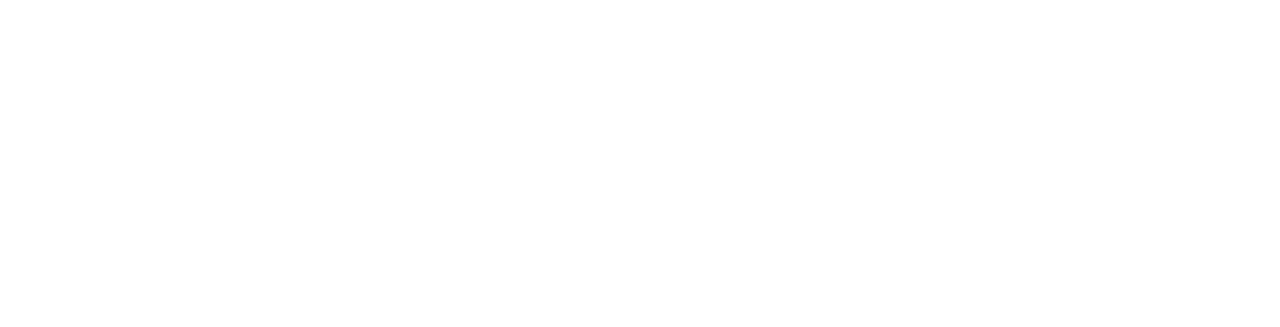
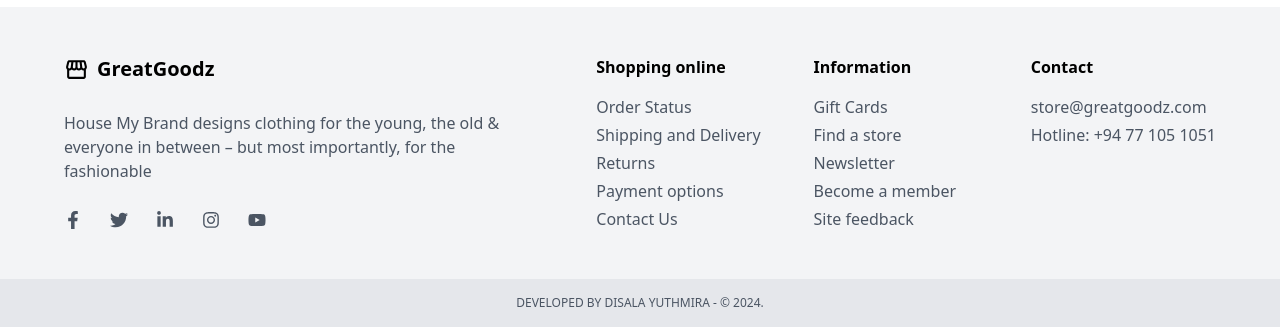
Before and after one commit to disalad/next-ecommerce, a Next.js app: page / in a window 1280 px wide. Shown: the part 1193-1520 px from the top of the page. Before the commit the page ends 800 px from the top, so only its background shows below. Built offline with nearby package versions, Linux system fonts and the light colour scheme.

Commit message:
client: Add footer

```diff
--- /dev/null
+++ b/assets/styles/main.scss
@@ -0,0 +1,11 @@
+// @import url(./vartiables.scss);
+@use 'variables' as var;
+
+html,
+body {
+    overflow-x: hidden !important;
+}
+
+body {
+    font-family: var(--main-font), 'DM Sans', serif;
+}
--- /dev/null
+++ b/assets/styles/styles.scss
@@ -0,0 +1,25 @@
+@use 'main';
+@use 'variables' as var;
+
+@tailwind base;
+@tailwind components;
+@tailwind utilities;
+
+@media (prefers-color-scheme: dark) {
+    :root {
+        --foreground: var.$foreground-dark;
+        --background: var.$background-dark;
+    }
+}
+
+@media (prefers-color-scheme: light) {
+    :root {
+        --foreground: var.$foreground-light;
+        --background: var.$background-light;
+    }
+}
+
+body {
+    color: var(--foreground);
+    background: var(--background);
+}
--- /dev/null
+++ b/assets/styles/variables.scss
@@ -0,0 +1,4 @@
+$foreground-light: #171717;
+$background-light: #ffffff;
+$foreground-dark: #0a0a0a;
+$background-dark: #ededed;
--- /dev/null
+++ b/components/Footer/index.js
@@ -0,0 +1,140 @@
+import Link from 'next/link';
+import { FaFacebookF, FaTwitter, FaLinkedinIn, FaInstagram, FaYoutube } from 'react-icons/fa';
+import { MdStorefront } from 'react-icons/md';
+
+const Footer = () => {
+    return (
+        <footer className='site-footer bg-gray-100 px-0 py-0'>
+            <div className='container mx-0 lg:px-8 xl:px-16 py-12'>
+                <div className='site-footer__top flex flex-col md:flex-row justify-between'>
+                    <div className='site-footer__description mb-6 md:mb-0'>
+                        <h6 className='flex items-center text-xl font-bold mb-7'>
+                            <MdStorefront size={25} />
+                            <span className='ml-2'>GreatGoodz</span>
+                        </h6>
+                        <p className='text-gray-600 text-sm md:text-base max-w-md mb-7 font-light'>
+                            House My Brand designs clothing for the young, the old & everyone in
+                            between – but most importantly, for the fashionable
+                        </p>
+                        <ul className='site-footer__social-networks flex space-x-7'>
+                            <li>
+                                <Link href='#' className='text-gray-600 hover:text-gray-800'>
+                                    <FaFacebookF size={18} />
+                                </Link>
+                            </li>
+                            <li>
+                                <Link href='#' className='text-gray-600 hover:text-gray-800'>
+                                    <FaTwitter size={18} />
+                                </Link>
+                            </li>
+                            <li>
+                                <Link href='#' className='text-gray-600 hover:text-gray-800'>
+                                    <FaLinkedinIn size={18} />
+                                </Link>
+                            </li>
+                            <li>
+                                <Link href='#' className='text-gray-600 hover:text-gray-800'>
+                                    <FaInstagram size={18} />
+                                </Link>
+                            </li>
+                            <li>
+                                <Link href='#' className='text-gray-600 hover:text-gray-800'>
+                                    <FaYoutube size={18} />
+                                </Link>
+                            </li>
+                        </ul>
+                    </div>
+
+                    <div className='site-footer__links grid grid-cols-1 md:grid-cols-3 gap-8'>
+                        <div>
+                            <h6 className='font-bold mb-4'>Shopping online</h6>
+                            <ul className='text-gray-600 space-y-1 font-light'>
+                                <li>
+                                    <Link href='#' className='hover:underline'>
+                                        Order Status
+                                    </Link>
+                                </li>
+                                <li>
+                                    <Link href='#' className='hover:underline'>
+                                        Shipping and Delivery
+                                    </Link>
+                                </li>
+                                <li>
+                                    <Link href='#' className='hover:underline'>
+                                        Returns
+                                    </Link>
+                                </li>
+                                <li>
+                                    <Link href='#' className='hover:underline'>
+                                        Payment options
+                                    </Link>
+                                </li>
+                                <li>
+                                    <Link href='#' className='hover:underline'>
+                                        Contact Us
+                                    </Link>
+                                </li>
+                            </ul>
+                        </div>
+                        <div>
+                            <h6 className='font-bold mb-4'>Information</h6>
+                            <ul className='text-gray-600 space-y-1 font-light'>
+                                <li>
+                                    <Link href='#' className='hover:underline'>
+                                        Gift Cards
+                                    </Link>
+                                </li>
+                                <li>
+                                    <Link href='#' className='hover:underline'>
+                                        Find a store
+                                    </Link>
+                                </li>
+                                <li>
+                                    <Link href='#' className='hover:underline'>
+                                        Newsletter
+                                    </Link>
+                                </li>
+                                <li>
+                                    <Link href='#' className='hover:underline'>
+                                        Become a member
+                                    </Link>
+                                </li>
+                                <li>
+                                    <Link href='#' className='hover:underline'>
+                                        Site feedback
+                                    </Link>
+                                </li>
+                            </ul>
+                        </div>
+                        <div>
+                            <h6 className='font-bold mb-4'>Contact</h6>
+                            <ul className='text-gray-600 space-y-1 font-light'>
+                                <li>
+                                    <Link
+                                        href='mailto:store@greatgoodz.com'
+                                        className='hover:underline'
+                                    >
+                                        store@greatgoodz.com
+                                    </Link>
+                                </li>
+                                <li>
+                                    <Link href='tel:+94771051051' className='hover:underline'>
+                                        Hotline: +94 77 105 1051
+                                    </Link>
+                                </li>
+                            </ul>
+                        </div>
+                    </div>
+                </div>
+            </div>
+
+            <div className='site-footer__bottom bg-gray-200 py-4'>
+                <div className='container mx-auto text-center text-gray-600 text-xs'>
+                    <p>DEVELOPED BY DISALA YUTHMIRA - &#169; 2024.</p>
+                </div>
+            </div>
+        </footer>
+    );
+};
+
+export default Footer;
--- a/jsconfig.json
+++ b/jsconfig.json
@@ -2,7 +2,8 @@
     "compilerOptions": {
         "paths": {
             "@/*": ["./src/*"],
-            "@/components/*": ["./components/*"]
+            "@/components/*": ["./components/*"],
+            "@/styles/*": ["./assets/styles/*"]
         }
     }
 }
--- a/package.json
+++ b/package.json
@@ -19,6 +19,8 @@
     "eslint": "^9",
     "eslint-config-next": "15.1.0",
     "postcss": "^8",
+    "sass": "^1.83.0",
+    "sass-loader": "^16.0.4",
     "tailwindcss": "^3.4.1"
   }
 }
--- a/src/app/globals.css
+++ /dev/null
@@ -1,21 +0,0 @@
-@tailwind base;
-@tailwind components;
-@tailwind utilities;
-
-:root {
-    --background: #ffffff;
-    --foreground: #171717;
-}
-
-@media (prefers-color-scheme: dark) {
-    :root {
-        --foreground: #0a0a0a;
-        --background: #ededed;
-    }
-}
-
-body {
-    color: var(--foreground);
-    background: var(--background);
-    font-family: Arial, Helvetica, sans-serif;
-}
--- a/src/app/layout.js
+++ b/src/app/layout.js
@@ -1,5 +1,6 @@
 import Header from '@/components/Header';
-import './globals.css';
+import Footer from '@/components/Footer';
+import '@/styles/styles.scss';
 
 export const metadata = {
     title: 'GreatGoodz',
@@ -12,6 +13,7 @@
             <body>
                 <Header />
                 {children}
+                <Footer />
             </body>
         </html>
     );
--- a/src/app/page.js
+++ b/src/app/page.js
@@ -1,3 +1,3 @@
 export default function Home() {
-    return <div>Hello World</div>;
+    return <div style={{ height: '150vh' }}></div>;
 }
--- /dev/null
+++ b/webpack.config.js
@@ -0,0 +1,11 @@
+module.exports = {
+    // other config
+    module: {
+        rules: [
+            {
+                test: /\.scss$/,
+                use: ['style-loader', 'css-loader', 'sass-loader'],
+            },
+        ],
+    },
+};
```
Also changed, not shown: 1 other file (tests, documents, lock files or other folders).
